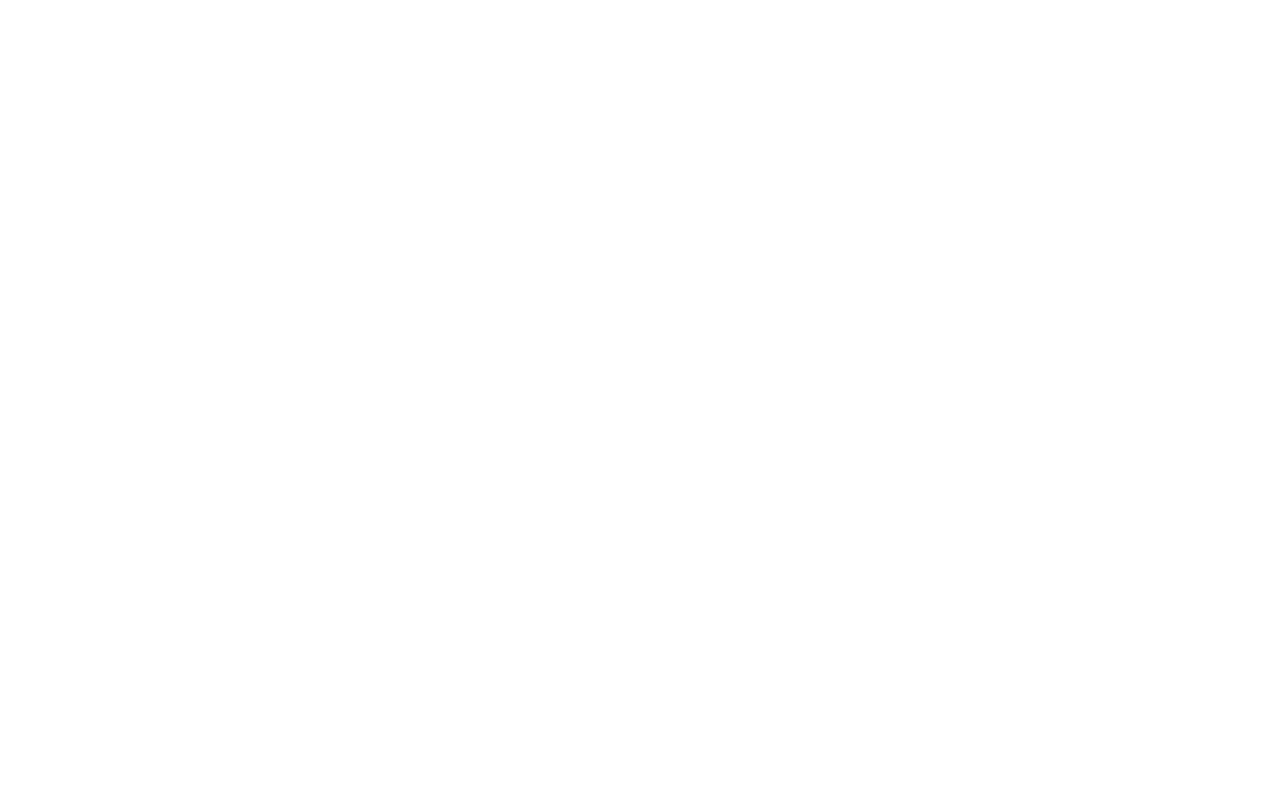
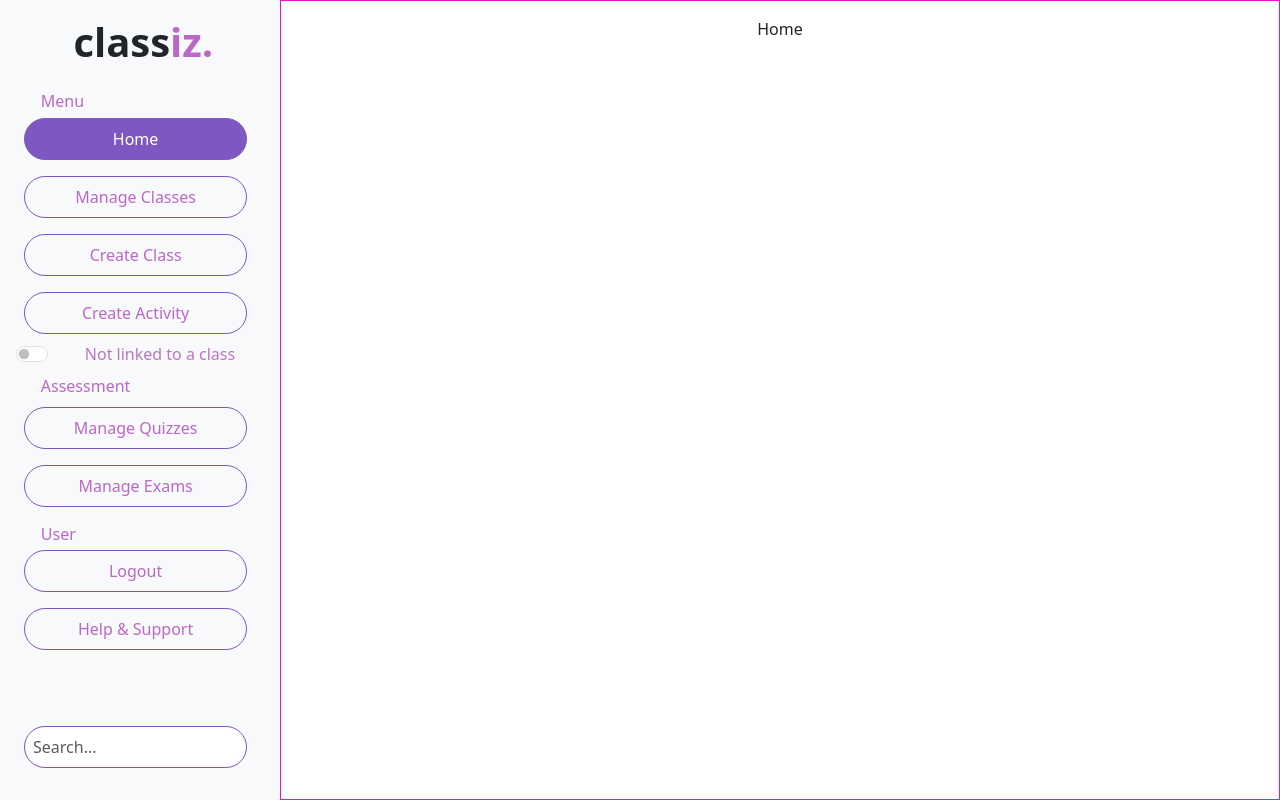
Before and after one commit to 0l00lll0/classiz, a React (Create React App) app: page /instructor in a window 1280 px wide. Before the commit this address had no page. Built offline with nearby package versions, Linux system fonts and the light colour scheme.

Commit message:
started instructor dashboard

```diff
--- a/package.json
+++ b/package.json
@@ -3,6 +3,7 @@
   "version": "0.1.0",
   "private": true,
   "dependencies": {
+    "@iconify/react": "^5.0.2",
     "@testing-library/jest-dom": "^5.17.0",
     "@testing-library/react": "^13.4.0",
     "@testing-library/user-event": "^13.5.0",
--- a/src/App.js
+++ b/src/App.js
@@ -3,6 +3,7 @@
 import LandingPage from './pages/landingpage';
 import Login from './pages/Login';
 import Register from './pages/Register';
+import Instructor from './pages/Instructor';
 
 function App() {
   return (
@@ -12,6 +13,7 @@
           <Route path="/" element={<LandingPage />} />
           <Route path="/login" element={<Login />} />
           <Route path="/register" element={<Register />} />
+          <Route path="/instructor" element={<Instructor />} />
         </Routes>
       </div>
     </Router>
--- /dev/null
+++ b/src/css/Instructor.css
@@ -0,0 +1,72 @@
+
+
+/* Content styling */
+.content {
+  padding: 1rem;
+  width: 83%;
+  border: 1px solid #ea11c2;
+}
+
+
+.sidebar {
+  width: 280px;
+  height: 100vh;
+}
+#sidebar .navbar-brand.classiz {
+  font-size: 2.5rem;
+  font-weight: bold;
+  margin-bottom: 1rem;
+}
+
+.nav-header {
+  font-weight:lighter;
+  margin:  4% 50px 5% 10%;
+  text-align: start;
+  color: #BA68C8 !important;
+
+}
+
+
+
+
+.nav-item {
+  margin: 0;
+}
+#sidebar .nav-item a {
+    margin: 0;
+    color: #e01010;
+
+  }
+#sidebar .nav-item .nav-link, #sidebar .form-control {
+    color: #BA68C8 !important;
+    padding: 0.5rem;
+    border-radius:2rem;
+    margin: 8px;
+    border: 1px solid #7E57C2;
+    width: 90%;
+    transition: background-color 0.3s, color 0.3s;
+}
+
+#sidebar .nav-item .nav-link:hover {
+  background-color: #7E57C2;
+  color: #ffffff !important;
+}
+
+#sidebar .nav-item .nav-link.active{
+  background-color:#7E57C2;
+  color: #fff  !important;
+}
+
+
+.form-check-input:checked {
+    background-color: #7E57C2;
+    border-color: #7E57C2;
+}
+.form-check-label {
+
+    color: #BA76C5!important;
+
+}
+  .form-check-input:focus {
+    box-shadow: 0 0 0 0.25rem rgba(126, 87, 194, 0.25);
+  }
--- a/src/css/Register.css
+++ b/src/css/Register.css
@@ -69,10 +69,14 @@
     color: #ffffff;
 }
 
-input::placeholder {
-    color: white;
-}
+#register ::placeholder {
+    color:#BA68C8;
+    opacity: 1; /* Firefox */
+  }
 
+ #register ::-ms-input-placeholder { /* Edge 12 -18 */
+    color: #BA68C8;
+  }
 #register .btn-primary {
     cursor: pointer;
     border: none;
--- /dev/null
+++ b/src/pages/Instructor.jsx
@@ -0,0 +1,107 @@
+import React, { useState } from "react";
+import PropTypes from "prop-types";
+import 'bootstrap/dist/css/bootstrap.min.css';
+import '../css/Instructor.css';
+// Sidebar Component
+const Sidebar = ({ setContent }) => {
+  const [isLinkedToClass, setIsLinkedToClass] = useState(false);
+
+  return (
+    <div id="sidebar" className="d-flex flex-column flex-shrink-0 p-3 bg-light sidebar">
+      <p className="navbar-brand classiz">
+        class<span style={{ color: '#BA68C8' }}>iz.</span>
+      </p>
+
+      <ul className="nav nav-pills flex-column mb-auto">
+        {/* Menu */}
+        <li className="nav-item">
+          <h6 className="nav-header">Menu</h6>
+        </li>
+        <li className="nav-item">
+          <a href="#" className="nav-link active" onClick={() => setContent("Home")}>Home</a>
+        </li>
+        <li className="nav-item">
+          <a href="#" className="nav-link" onClick={() => setContent("Classes")}>Manage Classes</a>
+        </li>
+        <li className="nav-item">
+          <a href="#" className="nav-link" onClick={() => setContent("Create Class")}>Create Class</a>
+        </li>
+
+        <li className="nav-item">
+          <a href="#" className="nav-link" onClick={() => setContent("Create Activity")}>Create Activity</a>
+        </li>
+             <li className="nav-item">
+          <div className="form-check form-switch">
+            <input
+              type="checkbox"
+              className="form-check-input"
+              id="linkToClass"
+              checked={isLinkedToClass}
+              onChange={() => setIsLinkedToClass(!isLinkedToClass)}
+            />
+            <label className="form-check-label" htmlFor="linkToClass">
+              {isLinkedToClass ? "Linked to a class" : "Not linked to a class"}
+            </label>
+          </div>
+        </li>
+        {/* Assessment Section */}
+        <li className="nav-item">
+          <h6 className="nav-header">Assessment</h6>
+        </li>
+        <li className="nav-item">
+          <a href="#" className="nav-link" onClick={() => setContent("Quizzes")}>Manage Quizzes</a>
+        </li>
+        <li className="nav-item">
+          <a href="#" className="nav-link" onClick={() => setContent("Exams")}>Manage Exams</a>
+        </li>
+
+        {/* User Section */}
+        <li className="nav-item">
+          <h6 className="nav-header">User</h6>
+        </li>
+        <li className="nav-item">
+          <a href="#" className="nav-link" onClick={() => setContent("Logout")}>Logout</a>
+        </li>
+        <li className="nav-item">
+          <a href="#" className="nav-link" onClick={() => setContent("Help & Support")}>Help & Support</a>
+        </li>
+      </ul>
+
+     <input
+      type="text"
+      placeholder="Search..."
+      className="form-control mb-3"
+      onChange={(e) => setContent(`Search Results for "${e.target.value}"`)}
+    />
+    </div>
+  );
+};
+
+// PropTypes for Sidebar
+Sidebar.propTypes = {
+  setContent: PropTypes.func.isRequired,
+};
+
+// Content Component
+const Content = ({ content }) => {
+  return <div className="content p-3">{content}</div>;
+};
+
+// PropTypes for Content
+Content.propTypes = {
+  content: PropTypes.string.isRequired,
+};
+
+// Main App Component
+const App = () => {
+  const [content, setContent] = useState("Home");
+
+  return (
+    <div className="d-flex">
+      <Sidebar setContent={setContent} />
+      <Content content={content} />
+    </div>
+  );
+};
+
+export default App;
--- a/src/pages/landingpage.jsx
+++ b/src/pages/landingpage.jsx
@@ -13,7 +13,7 @@
       <section id="home" className="home-section container">
         <div className="row">
           <div className="col-12 col-md-6">
-          <a className="navbar-brand classiz" href="#home">
+          <a className="navbar-brand classiz" href="/">
               class<span style={{ color: '#BA68C8' }}>iz.</span>
             </a>
             <p className="lead mt-3">Ever thought of creating your own world of quizzes? At classiz,<span> we turn your imagination to reality!</span></p>
```
Also changed, not shown: 1 other file (tests, documents, lock files or other folders).
